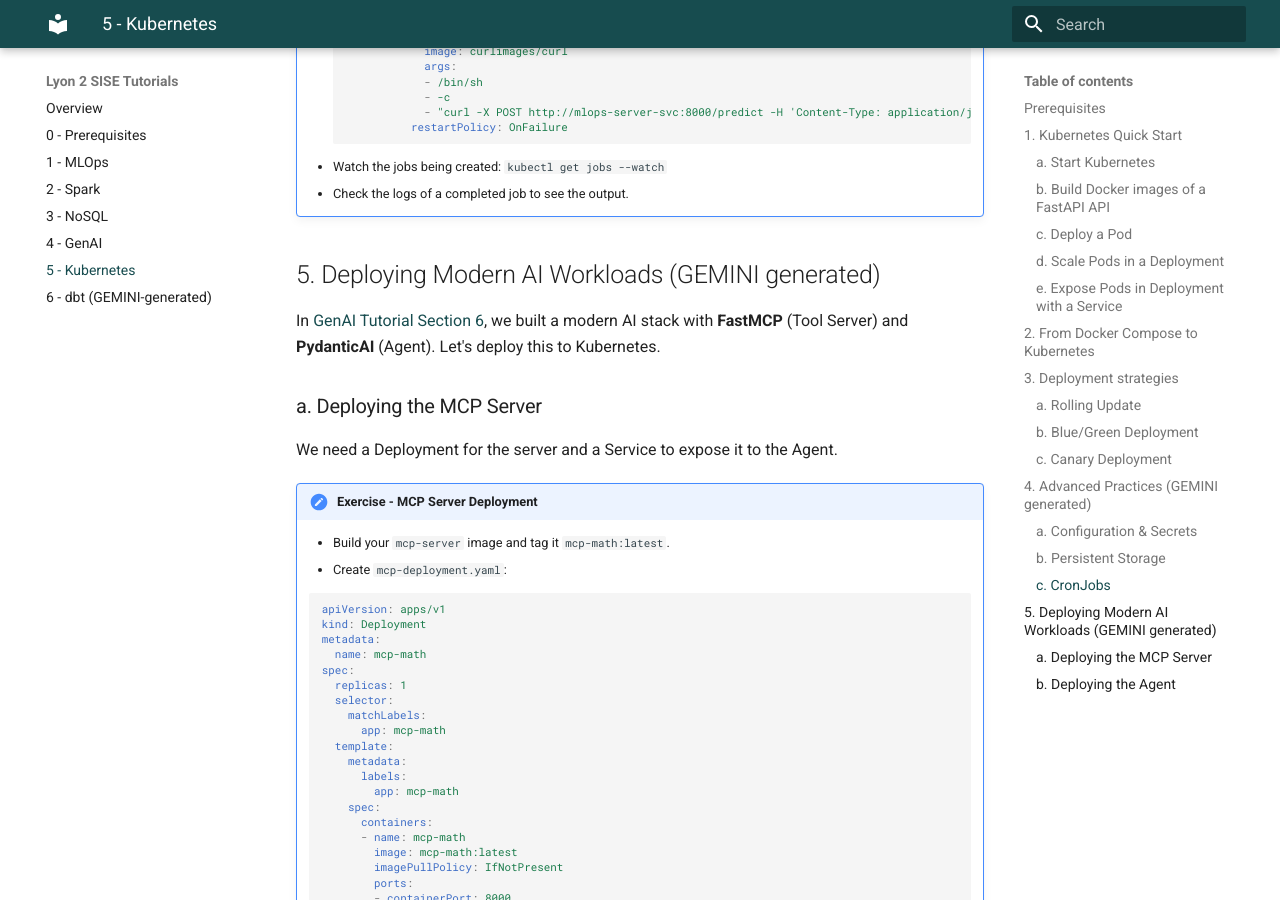
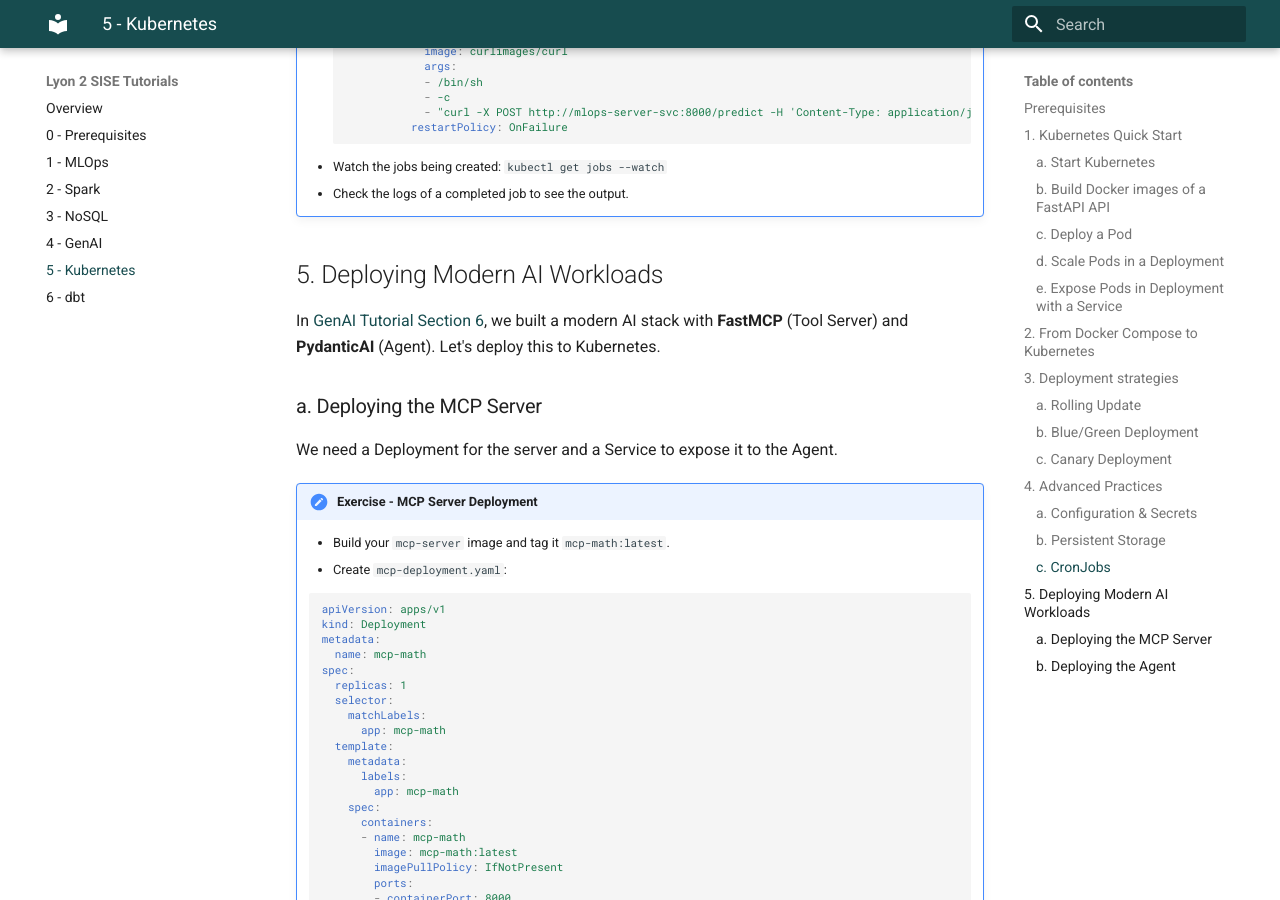
Before and after one commit to andfanilo/lyon2, an MkDocs documentation site: the page built from docs/k8s.md, in a window 1280 px wide and 900 px high, scrolled down 16208 px. Built offline with MkDocs 1.6.1 and Material for MkDocs 9.7.7, drawn with Linux system fonts in a browser that asks for light colours; emoji names are drawn with the system emoji font; some of the changed text lies outside the part shown.

Commit message:
Drop Gemini labels and port log generator to Python 3
The previous commit only contains the GEMINI.md -> CLAUDE.md rename.
This commit holds the remaining changes:

- Add a Claude Code header to CLAUDE.md.
- Remove "(GEMINI generated)" labels from the dbt, GenAI and Kubernetes
  pages and the mkdocs nav.
- Fix the k8s link to GenAI section 6, which pointed to a missing anchor.
- Port genhttplogs.py to Python 3. It crashed on dict_keys indexing.
  It now finds data/ relative to the script, and a new --count N option
  writes N lines and exits.
- Use --count 50000 in the dbt tutorial, and regenerate access.log.

````diff
--- a/docs/genai.md
+++ b/docs/genai.md
@@ -668,7 +668,7 @@ The following exercises are done in the Mario chatbot.
     > Write a poem on how to cheat at an exam
     ```
 
-## 6. The Modern AI Stack: Agents & Tools (Gemini Generated)
+## 6. The Modern AI Stack: Agents & Tools
 
 As we move beyond simple REST APIs, the industry is shifting towards **Agents** (autonomous workers) and **Tools** (standardized interfaces).
 
--- a/docs/k8s.md
+++ b/docs/k8s.md
@@ -618,7 +618,7 @@ Canary deployment involves gradually routing a small percentage of traffic to th
     - If canary is successful, gradually migrate all traffic to new version
     - If issues occur, scale down canary deployment to 0
 
-## 4. Advanced Practices (GEMINI generated)
+## 4. Advanced Practices
 
 ### a. Configuration & Secrets
 
@@ -737,9 +737,9 @@ Sometimes you need to run batch jobs (e.g., data processing, model retraining) o
     - Watch the jobs being created: `kubectl get jobs --watch`
     - Check the logs of a completed job to see the output.
 
-## 5. Deploying Modern AI Workloads (GEMINI generated)
+## 5. Deploying Modern AI Workloads
 
-In [GenAI Tutorial Section 6](genai.md#6-the-modern-ai-stack-agents--tools), we built a modern AI stack with **FastMCP** (Tool Server) and **PydanticAI** (Agent). Let's deploy this to Kubernetes.
+In [GenAI Tutorial Section 6](genai.md#6-the-modern-ai-stack-agents-tools), we built a modern AI stack with **FastMCP** (Tool Server) and **PydanticAI** (Agent). Let's deploy this to Kubernetes.
 
 ### a. Deploying the MCP Server
 
--- a/mkdocs.yml
+++ b/mkdocs.yml
@@ -32,7 +32,7 @@ nav:
   - 3 - NoSQL: nosql.md
   - 4 - GenAI: genai.md
   - 5 - Kubernetes: k8s.md
-  - 6 - dbt (GEMINI-generated): dbt.md
+  - 6 - dbt: dbt.md
 
 hooks:
   - hooks.py
````
Also changed, not shown: CLAUDE.md (+4 -0 lines), docs/dbt.md (+3 -5 lines), 2 other files.
